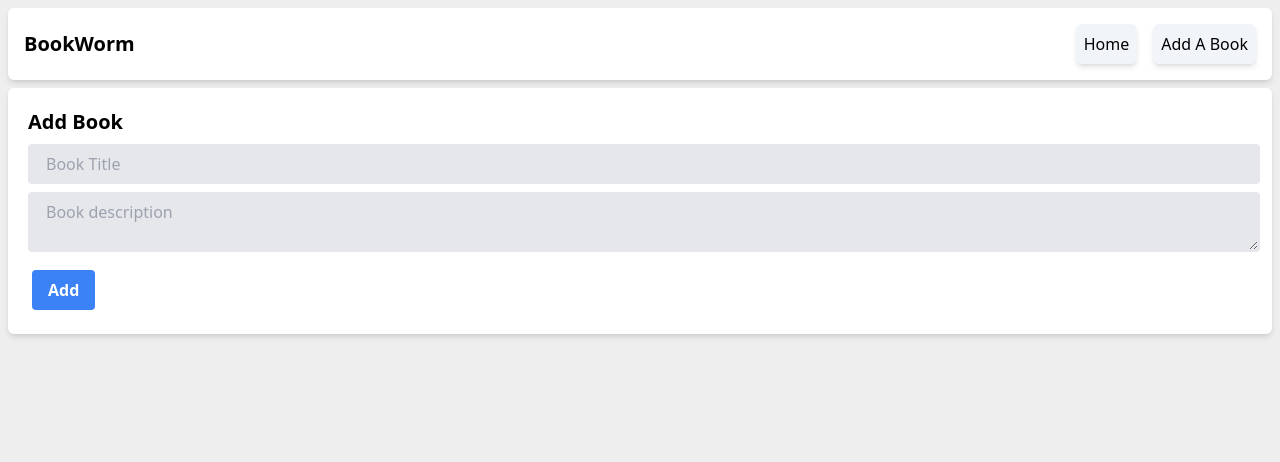
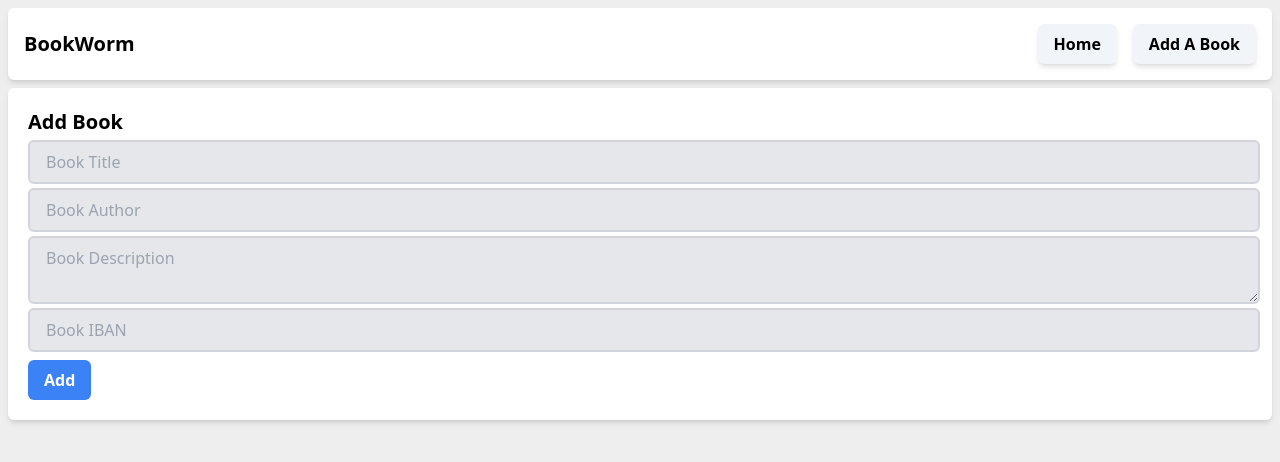
Before and after one commit to moeez8/library-app, a React (Create React App) app in the folder notts-library-frontend/: page /AddBook in a window 1280 px wide. Shown: the top 462 px of the page. Built offline with nearby package versions, Linux system fonts and the light colour scheme.

Commit message:
Added More Fields To The Add Book Form, And Cleaned Up CSS

```diff
--- a/notts-library-frontend/public/index.html
+++ b/notts-library-frontend/public/index.html
@@ -24,7 +24,7 @@
       work correctly both with client-side routing and a non-root public URL.
       Learn how to configure a non-root public URL by running `npm run build`.
     -->
-    <title>React App</title>
+    <title>BookWorm</title>
   </head>
   <body>
     <noscript>You need to enable JavaScript to run this app.</noscript>
--- a/notts-library-frontend/src/components/AddBookForm.tsx
+++ b/notts-library-frontend/src/components/AddBookForm.tsx
@@ -2,32 +2,42 @@ import React, { useEffect, useState } from "react";
 
 const AddBookForm = () => {
   const [title, setTitle] = useState("");
+  const [author, setAuthor] = useState("");
   const [description, setDescription] = useState("");
+  const [iban, setIban] = useState("");
 
   const handleTitleChange = (event: React.ChangeEvent<HTMLInputElement>) => {
     setTitle(event.target.value);
+  };
+
+  const handleAuthorChange = (event: React.ChangeEvent<HTMLInputElement>) => {
+    setAuthor(event.target.value);
   };
 
   const handleDescChange = (event: React.ChangeEvent<HTMLTextAreaElement>) => {
     setDescription(event.target.value);
   };
 
+  const handleIbanChange = (event: React.ChangeEvent<HTMLInputElement>) => {
+    setIban(event.target.value);
+  };
+
   const handleOnSubmit = (e: React.FormEvent<HTMLFormElement>) => {
     e.preventDefault();
   };
 
-  //   const formInfo = {
-  //     title: "bookTitle",
-  //     description: "bookDescription",
-  //   };
-
-  const addBook = (bookTitle: string, bookDescription: string) => {
+  const addBook = () => {
     fetch("http://localhost:5000/book", {
       method: "POST",
       headers: {
         "Content-type": "application/json",
       },
-      body: JSON.stringify({ title: bookTitle, description: bookDescription }),
+      body: JSON.stringify({
+        title: title,
+        description: description,
+        author: author,
+        iban: iban,
+      }),
     })
       .then((res) => res.json())
       .catch((err) => {
@@ -36,32 +46,43 @@ const AddBookForm = () => {
   };
 
   return (
-    <div className="bg-white rounded-md shadow-md p-4 m-2">
+    <div className="card">
       <h1 className="text-xl font-bold m-1">Add Book</h1>
       <form onSubmit={handleOnSubmit}>
         <input
-          className="bg-gray-200 appearance-none border-2 border-gray-200 rounded w-full py-2 px-4 text-gray-700 leading-tight focus:outline-none focus:bg-white focus:border-purple-500 m-1"
+          className="form-input"
           name="title"
           placeholder="Book Title"
           value={title}
           onChange={handleTitleChange}
           required
         />
+        <input
+          className="form-input"
+          name="author"
+          placeholder="Book Author"
+          value={author}
+          onChange={handleAuthorChange}
+          required
+        />
         <textarea
-          className="bg-gray-200 appearance-none border-2 border-gray-200 rounded w-full py-2 px-4 text-gray-700 leading-tight focus:outline-none focus:bg-white focus:border-purple-500 m-1"
+          className="form-input"
           name="content"
-          placeholder="Book description"
+          placeholder="Book Description"
           //rows="3"
           onChange={handleDescChange}
           value={description}
           required
         />
-
-        <button
-          className="bg-blue-500 hover:bg-blue-700 text-white font-bold py-2 px-4 rounded focus:outline-none focus:shadow-outline m-2"
-          type="button"
-          onClick={() => addBook(title, description)}
-        >
+        <input
+          className="form-input"
+          name="iban"
+          placeholder="Book IBAN"
+          value={iban}
+          onChange={handleIbanChange}
+          required
+        />
+        <button className="button" type="button" onClick={addBook}>
           Add
         </button>
       </form>
--- a/notts-library-frontend/src/components/BookCard.tsx
+++ b/notts-library-frontend/src/components/BookCard.tsx
@@ -6,7 +6,7 @@ export interface IBook {
 
 export const BookCard = (book: IBook) => {
   return (
-    <div className="bg-white rounded-md shadow-md p-4 m-2">
+    <div className="card">
       <h1 className="text-lg font-bold">{book.title || "Undefined"}</h1>
       <h1 className="text-lg font-bold">{book.author || "Undefined"}</h1>
       <h1 className="text-lg font-bold">{book.description || "Undefined"}</h1>
--- a/notts-library-frontend/src/components/BookList.tsx
+++ b/notts-library-frontend/src/components/BookList.tsx
@@ -26,7 +26,7 @@ const BookList = () => {
   });
 
   return (
-    <div className="bg-white rounded-md shadow-md p-4 m-2">
+    <div className="card">
       <h1 className="text-xl font-bold m-1">{`TotalBooks: ${renderedItems.length}`}</h1>
       {renderedItems}
     </div>
--- a/notts-library-frontend/src/components/Header.tsx
+++ b/notts-library-frontend/src/components/Header.tsx
@@ -3,19 +3,17 @@ import { Link } from "react-router-dom";
 
 const Header = () => {
   return (
-    <header className="bg-white flex justify-between rounded-md shadow-md p-4 m-2">
+    <header className="card flex justify-between">
       <div className="flex flex-col justify-around ">
         <h1 className="text-xl font-bold">BookWorm</h1>
       </div>
       <div className="flex flex-col justify-around ">
         <nav className="flex gap-4">
-          <Link to={"/"}>
-            <h2 className="rounded-md shadow-md p-2 bg-slate-100">Home</h2>
+          <Link className="nav-button" to={"/"}>
+            <h2>Home</h2>
           </Link>
           <Link to={"/AddBook"}>
-            <h2 className="rounded-md shadow-md p-2 bg-slate-100">
-              Add A Book
-            </h2>
+            <h2 className="nav-button">Add A Book</h2>
           </Link>
         </nav>
       </div>
--- a/notts-library-frontend/src/index.css
+++ b/notts-library-frontend/src/index.css
@@ -5,3 +5,24 @@
 body {
   background: #eee;
 }
+
+@layer components {
+  .nav-button {
+    @apply bg-slate-100 font-bold py-2 px-4 rounded-md shadow-md;
+    @apply hover:bg-slate-300;
+  }
+
+  .card {
+    @apply bg-white rounded-md shadow-md p-4 m-2;
+  }
+
+  .button {
+    @apply bg-blue-500 text-white font-bold py-2 px-4 rounded-md m-1;
+    @apply hover:bg-blue-700;
+  }
+
+  .form-input {
+    @apply text-gray-700 bg-gray-200 appearance-none border-2 border-gray-300 rounded-md w-full py-2 px-4 m-1 block;
+    @apply focus:outline-none focus:bg-white focus:border-blue-500;
+  }
+}
```
